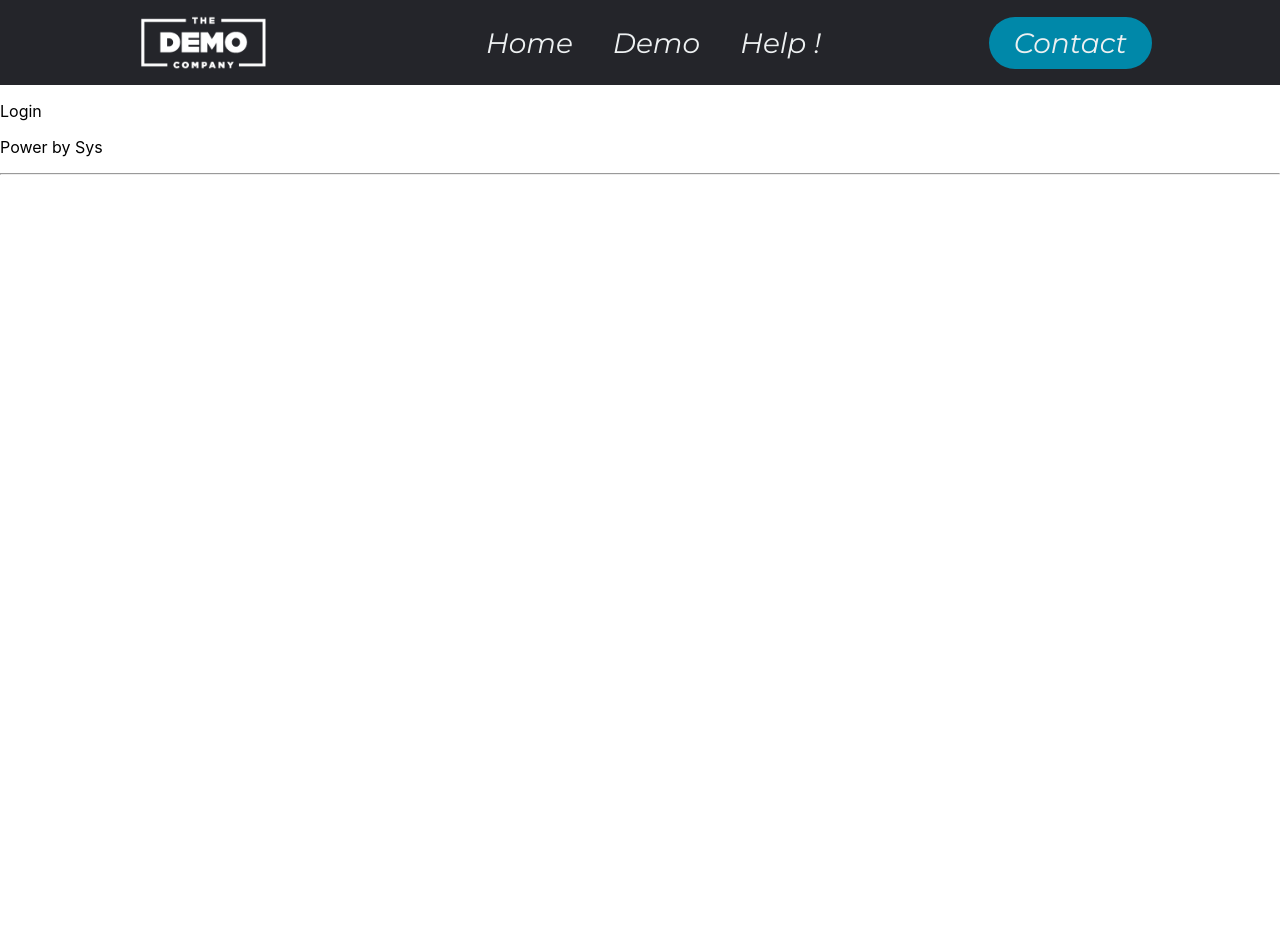
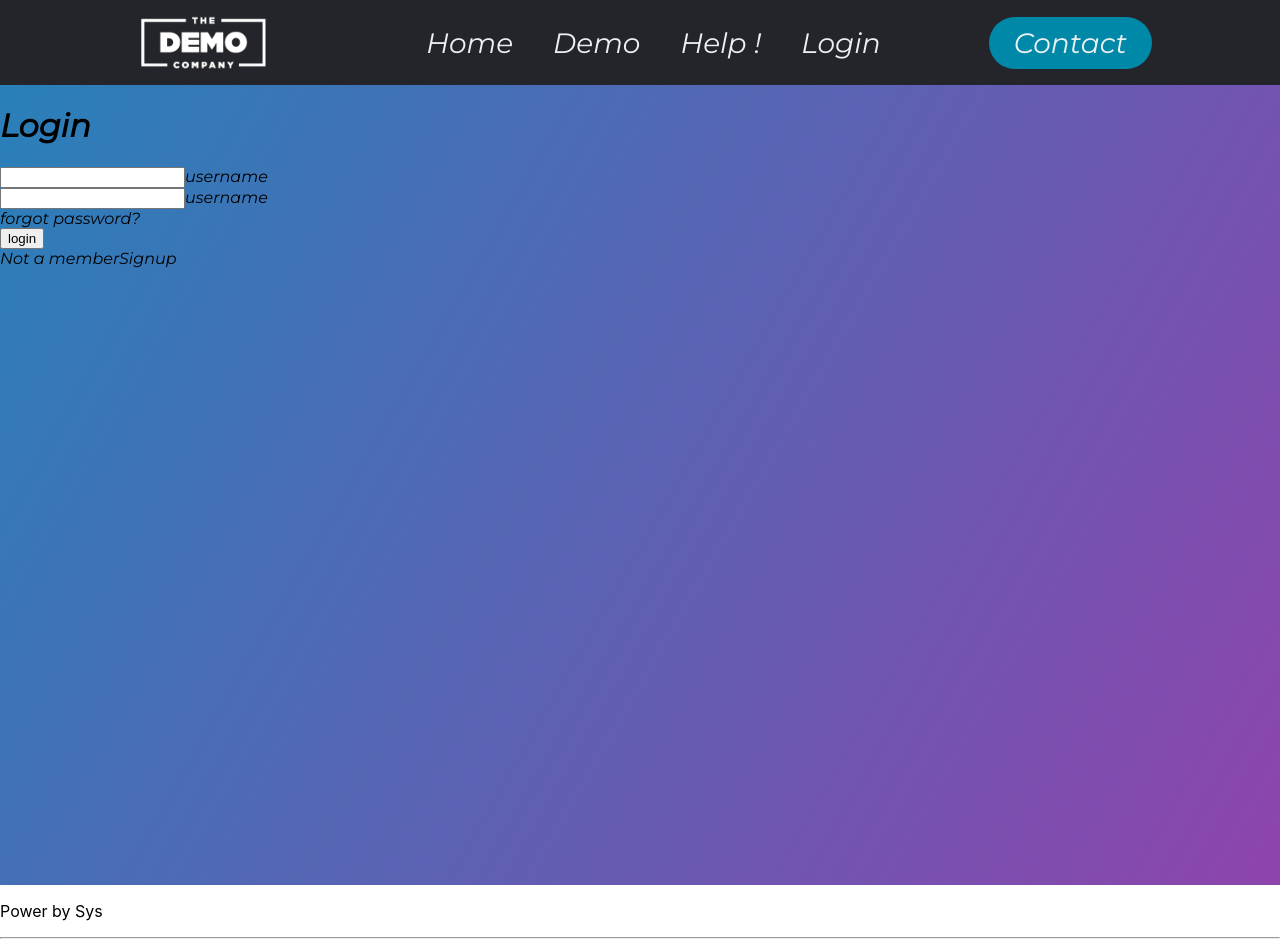
Before and after one commit to eggsys/next-learn, a Next.js app: page /login in a window 1280 px wide. Before the commit the page ends 800 px from the top, so only its background shows below. Built offline with nearby package versions, Linux system fonts and the light colour scheme.

Commit message:
Add login page +css

```diff
--- a/components/navbar.js
+++ b/components/navbar.js
@@ -14,6 +14,7 @@ export default function navbar() {
                         <li className="nav__CSS"><Link href="./"><a href="">Home</a></Link></li>
                         <li className="nav__CSS"><Link href="./demo"><a href="">Demo</a></Link></li>
                         <li className="nav__CSS"><Link href={`https://www.google.com/`}><a href="https://www.google.com/"> Help !</a></Link></li>
+                        <li className="nav__CSS"><Link href="./login"><a href="">Login</a></Link></li>
 
                     </ul>
                 </nav>
--- a/pages/login.js
+++ b/pages/login.js
@@ -1,10 +1,28 @@
-
+import styles from '../styles/Login.module.css'
 
 const login = () => {
     return (
-        <div>
-            <p>Login</p>
-        </div>
+        <body className={styles.container}>
+            <div className="center">
+                <h1> Login </h1>
+                <form method="post">
+                    <div className="txt_field">
+                        <input type="text" required></input>
+                        <label>username</label>
+                    </div>
+                    <div className="txt_field">
+                        <input type="password" required></input>
+                        <label>username</label>
+                    </div>
+                    <div className="pass">forgot password?</div>
+                    <input type="submit" value="login"></input>
+                    <div className="signup_link">
+                        Not a member
+                        <a href="#">Signup</a>
+                    </div>
+                </form>
+            </div>
+        </body>
     );
 };
 
--- /dev/null
+++ b/styles/Login.module.css
@@ -0,0 +1,8 @@
+.container{
+    margin: 0;
+    padding: 0;
+    font-family: 'Montserrat', sans-serif;
+    background: linear-gradient(120deg, #2980b9, #8e44ad);
+    height: 100vh;
+    overflow: hidden;
+}
```
